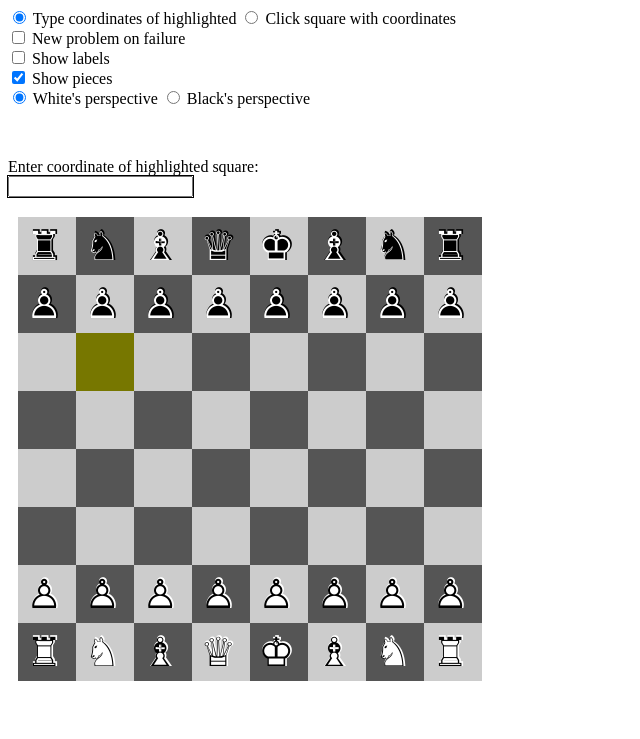
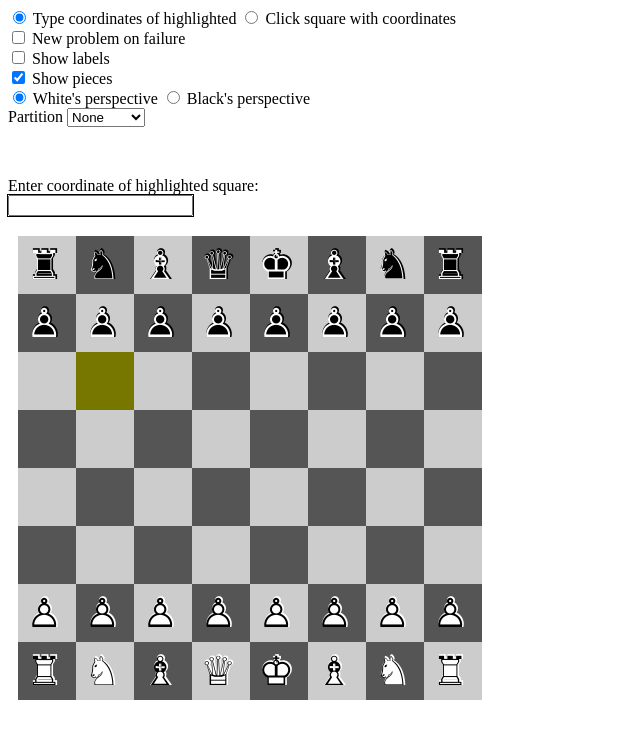
Before and after one commit to nathanfdunn/fbchessbot, a Flask app: page /coordinate-trainer in a window 1280 px wide. Shown: the top 739 px of the page, without its empty margins (0-640 px from the left). Run offline with Flask 2, Linux system fonts and the light colour scheme.

Commit message:
Implemented four basic colors for partitioning. Highlighting square is incompatible (but ok?). Can't reset partition back

```diff
--- a/templates/chess-coordinate-trainer.html
+++ b/templates/chess-coordinate-trainer.html
@@ -1,6 +1,8 @@
 <!DOCTYPE html>
 <html>
 <head>
+	<script src="https://ajax.googleapis.com/ajax/libs/jquery/3.4.0/jquery.min.js"></script>
+
 	<style type="text/css">
 
 #indicator.correct {
@@ -45,12 +47,44 @@
 	background: #555;
 }
 
+.square.black[eqc="0"] {
+	background: darkblue;
+}
+
+.square.black[eqc="1"] {
+	background: darkred;
+}
+
+.square.black[eqc="2"] {
+	background: darkgreen;
+}
+
+.square.black[eqc="3"] {
+	background: #770;
+}
+
 .square.black[highlighted="true"] {
 	background: #770;
 }
 
 .square.white {
 	background: #ccc;
+}
+
+.square.white[eqc="0"] {
+	background: cornflowerblue;
+}
+
+.square.white[eqc="1"] {
+	background: pink;
+}
+
+.square.white[eqc="2"] {
+	background: lightgreen;
+}
+
+.square.white[eqc="3"] {
+	background: #dd6;
 }
 
 .square.white[highlighted="true"] {
@@ -142,7 +176,15 @@
 
 			<input type="radio" id="player-black" name="player-color">
 			<label for="player-black">Black's perspective</label>
+		</div>
 
+		<div>
+			<label for="partition">Partition</label>
+			<select id="partition">
+				<!-- TODO auto generate -->
+				<option value="" selected>None</option>
+				<option value="quadrant">Quadrant</option>
+			</select>
 		</div>
 	</div>
 
@@ -985,6 +1027,20 @@
 </body>
 <script type="text/javascript">
 
+var partitions = { quadrant:
+	{name: 'quadrant', colors: ['red', 'blue', 'green', 'yellow'],
+		classes: [
+		[1, 1, 1, 1, 2, 2, 2, 2],
+		[1, 1, 1, 1, 2, 2, 2, 2],
+		[1, 1, 1, 1, 2, 2, 2, 2],
+		[1, 1, 1, 1, 2, 2, 2, 2],
+		[3, 3, 3, 3, 0, 0, 0, 0],
+		[3, 3, 3, 3, 0, 0, 0, 0],
+		[3, 3, 3, 3, 0, 0, 0, 0],
+		[3, 3, 3, 3, 0, 0, 0, 0],
+	]}
+}
+
 var indicator = document.getElementById('indicator');
 var timeoutId;
 function indicate(status){
@@ -1003,10 +1059,20 @@ state.targetCoord = null;
 
 state.mode = 'type';
 
+state.getEquivalenceClass = function(coord){
+	// TODO make a function for this
+	var row = {A:0, B:1, C:2, D:3, E:4, F:5, G:6, H:7}[coord[0]];
+	var col = coord[1] - 1;
+
+	return this.partition.classes[row][col];
+}
+
 state.publishGuess = function (guess, inputSource) {
 	if (this.mode !== inputSource) return;
 
-	if (this.targetCoord === guess) {
+	var eqc1 = this.getEquivalenceClass(this.targetCoord);
+	var eqc2 = this.getEquivalenceClass(guess);
+	if (eqc1 === eqc2) {
 		indicate('correct');
 		this.randomizeTargetCoord();
 	} else {
@@ -1030,6 +1096,19 @@ state.setOrientation = function (perspectiveIsWhite) {
 	}
 };
 
+state.setPartition = function(partitionName){
+	var partition = partitions[partitionName];
+	state.partition = partition;
+	for (var i=0; i<partition.classes.length; i++){
+		var row = partition.classes[i];
+		for (var j=0; j<row.length; j++){
+			var id = 'ABCDEFGH'[i] + (j+1);
+			$('#B_' + id).attr('eqc', partition.classes[i][j]);
+			$('#W_' + id).attr('eqc', partition.classes[i][j]);
+		}
+	}
+}
+
 document.getElementById('mode-type').onchange = function(){
 	state.mode = 'type';
 	document.getElementById('input-group').setAttribute('data-hide-input', 'false');
@@ -1048,6 +1127,9 @@ document.getElementById('failure').onchange = function(){
 	state.newOnFail = document.getElementById('failure').checked;
 };
 
+$('#partition').change(function(){
+	state.setPartition($('#partition').val());
+});
 
 state.randomizeTargetCoord = function () {
 	var newCoord;
```
